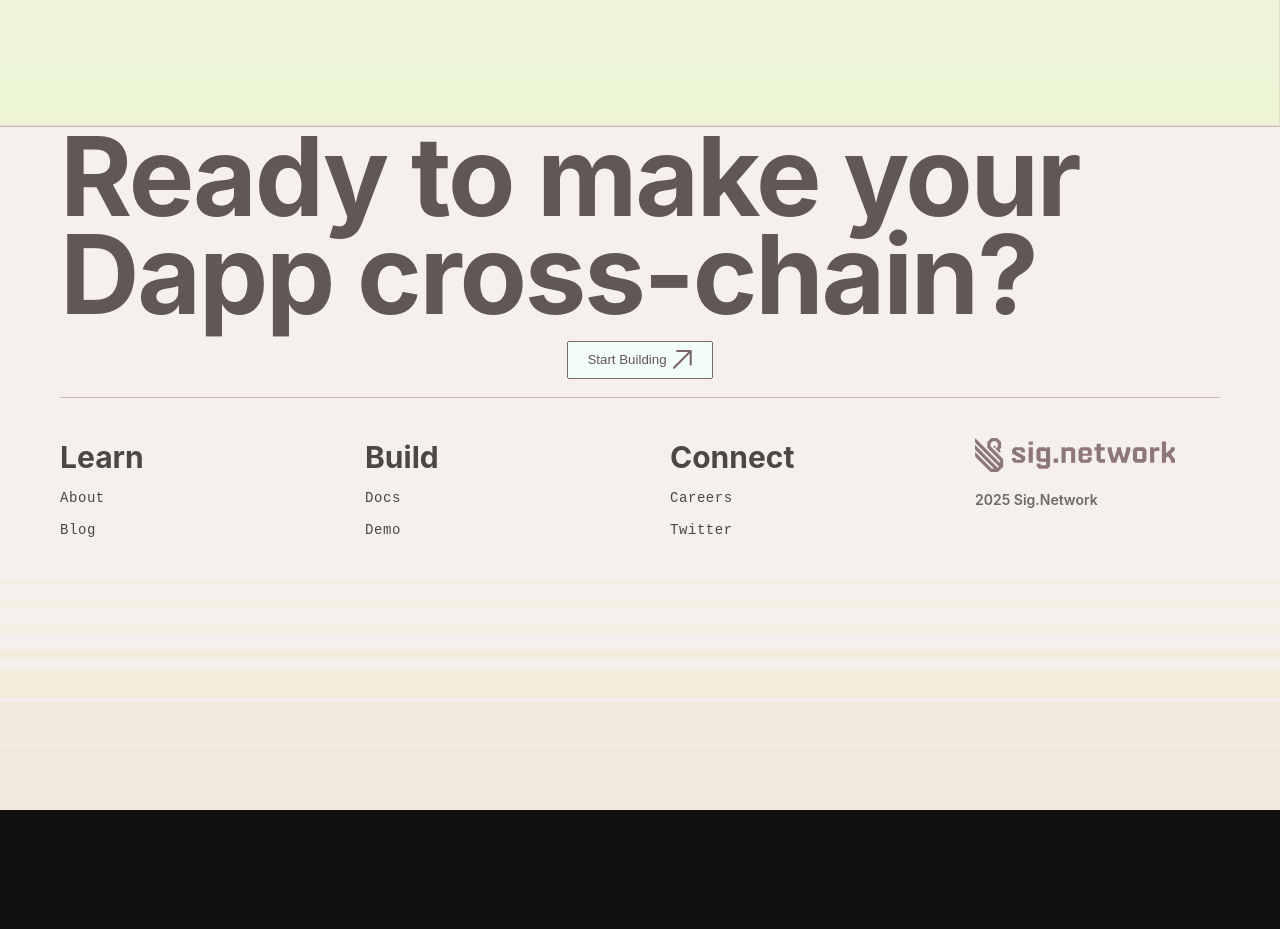
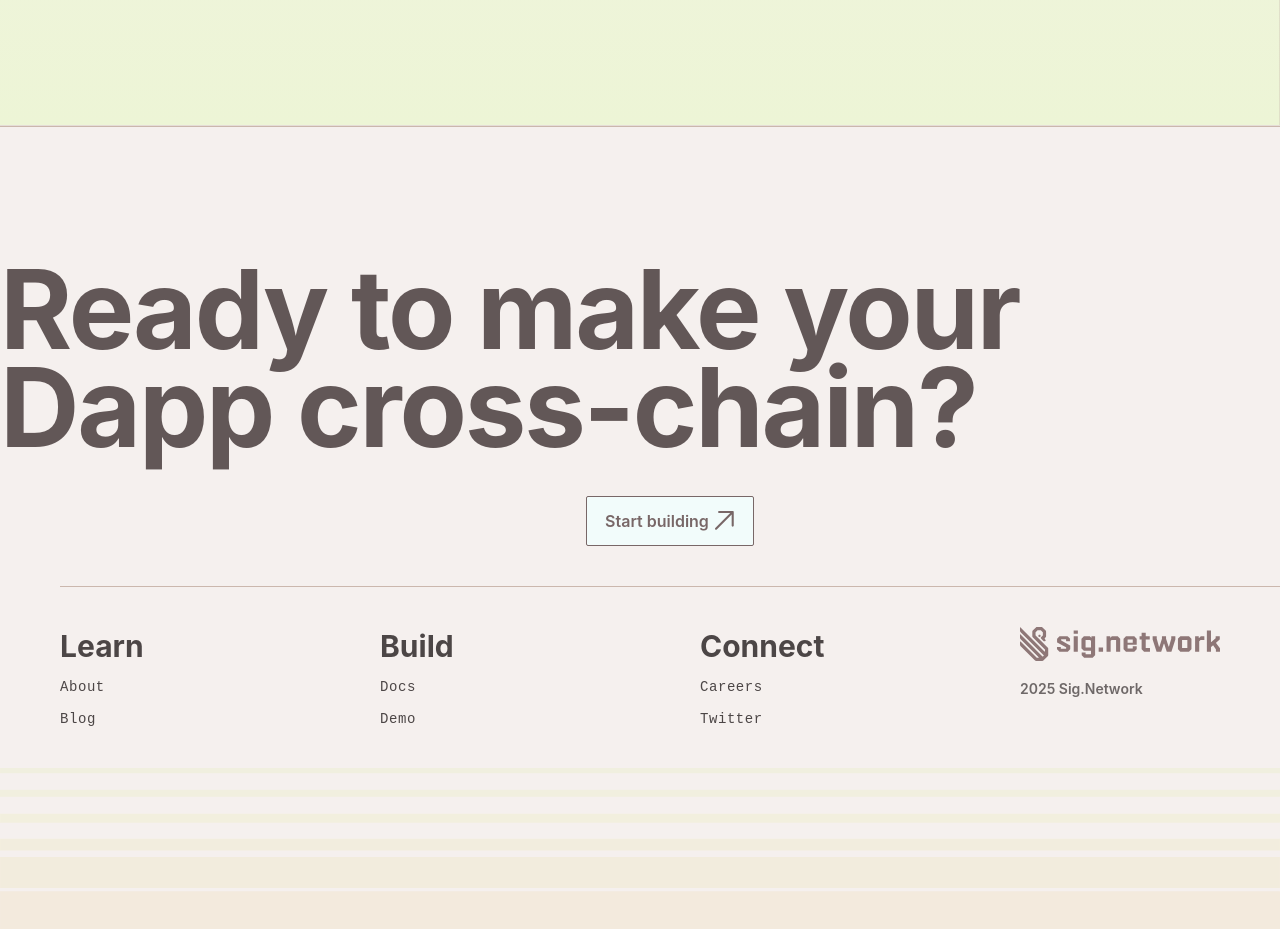
Before and after one commit to sig-net/landing-page-v2, a React (Vite) app: page / in a window 1280 px wide. Shown: the part 6860-7789 px from the top of the page. Before the commit the page ends 7670 px from the top, so only its background shows below. Built offline with nearby package versions, Linux system fonts and the light colour scheme.

Commit message:
clean up

```diff
--- a/src/App.tsx
+++ b/src/App.tsx
@@ -496,20 +496,17 @@ const App = () => {
           alt=""
           className="pointer-events-none absolute bottom-0 left-0 w-full opacity-40"
         />
-        <div className="relative mx-auto flex max-w-[1440px] flex-col items-start gap-[18px] px-[60px] pt-0 pb-[270px] max-md:px-4 max-md:pt-0 max-md:pb-16">
-          <h2 className="w-full text-left text-[110px] leading-[98px] font-bold tracking-[-2.2px] text-[#625757] max-md:text-center max-md:text-[clamp(48px,8vw,110px)] max-md:leading-[0.891]">
+        <div className="relative flex flex-col items-start py-[133px] pr-[60px] pl-0 pb-[270px] max-md:px-4 max-md:pt-12 max-md:pb-16">
+          <h2 className="text-left text-[110px] leading-[98px] font-bold tracking-[-2.2px] text-[#625757] max-md:text-center max-md:text-[clamp(48px,8vw,110px)] max-md:leading-[0.891]">
             Ready to make your Dapp cross-chain?
           </h2>
-          <div className="flex w-full items-center justify-center gap-[20px]">
-            <button
-              className="border-dark-neutral-400 bg-pastels-polar-200 flex h-[38px] w-[145.29px] items-center justify-center gap-[6px] rounded-[2px] border text-[13.3px] font-normal text-[#625757] transition hover:opacity-90"
-              style={{ fontFamily: 'Arial, sans-serif' }}
-            >
-              Start Building
+          <div className="mt-[40px] ml-[60px] flex w-full items-center justify-center max-md:mt-10 max-md:ml-0">
+            <button className="border-dark-neutral-400 bg-pastels-polar-200 text-dark-neutral-400 flex items-center gap-[6px] rounded-[2px] border px-[18px] py-[12px] text-[16px] leading-[24px] font-semibold transition hover:opacity-90">
+              Start building
               <ArrowIcon />
             </button>
           </div>
-          <div className="border-clam-shell-500 grid w-full grid-cols-4 gap-[60px] border-t pt-[40px] max-md:grid-cols-1 max-md:gap-8 max-md:pt-10">
+          <div className="border-clam-shell-500 mt-[40px] ml-[60px] grid w-full grid-cols-4 gap-[60px] border-t pt-[40px] max-md:mt-10 max-md:ml-0 max-md:grid-cols-1 max-md:gap-8 max-md:pt-10">
             {footerColumns.map((column) => (
               <div key={column.heading}>
                 <h3 className="text-dark-neutral-600 text-[30px] leading-[38px] font-bold max-md:text-[26px]">
```
